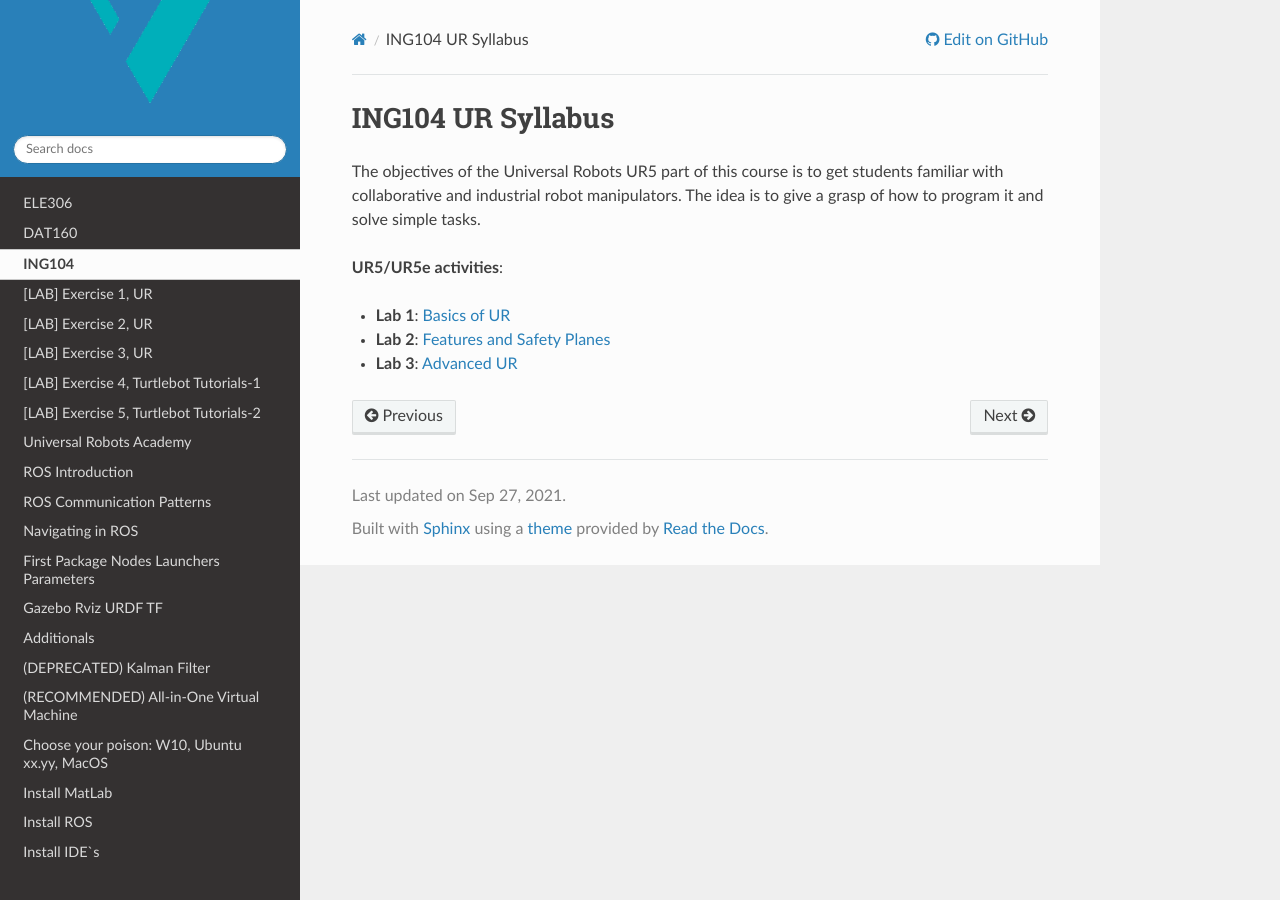
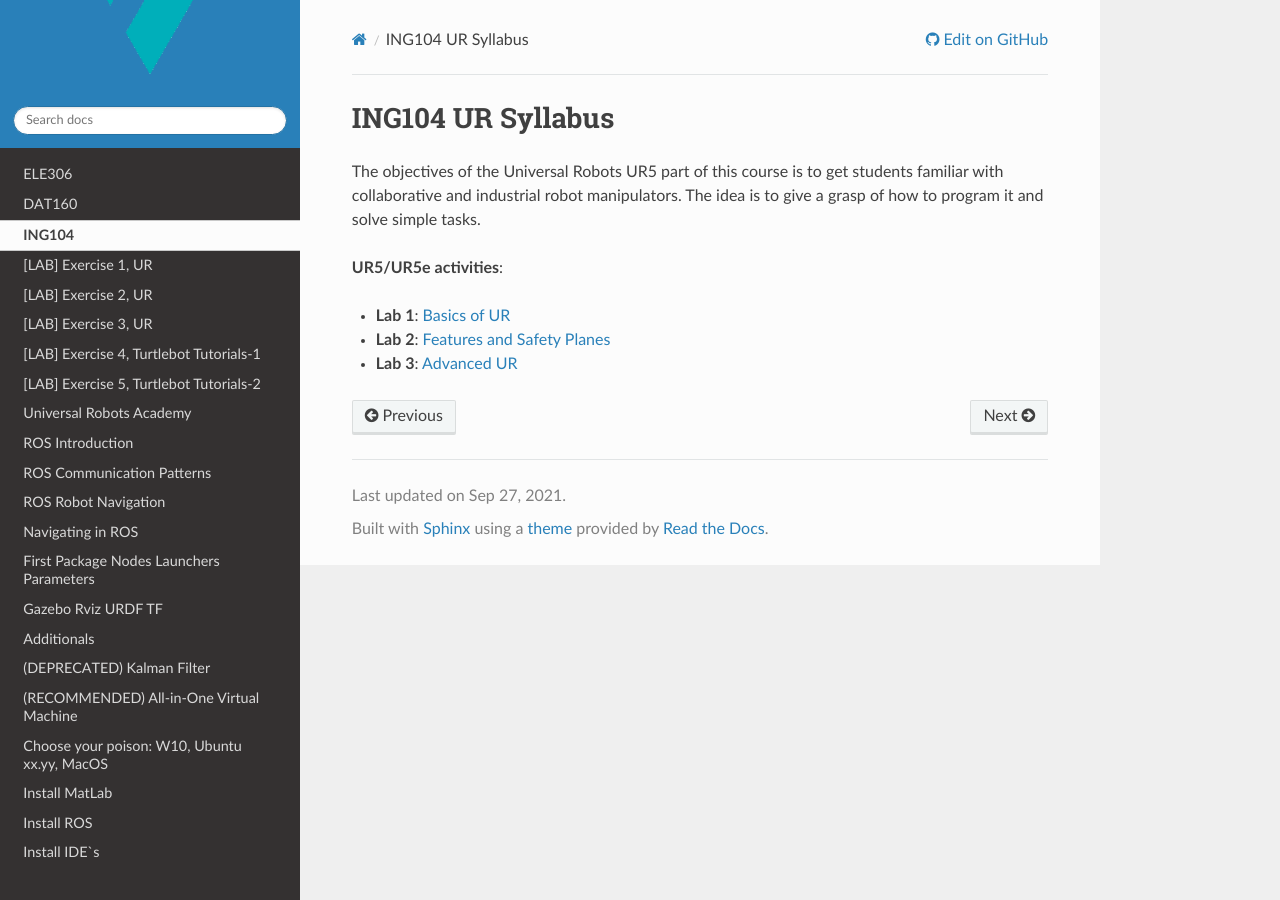
Before and after one commit to frdedynamics/robotics-lab-documentation, a Sphinx documentation site: the page built from source/texts/ing104-syllabus.rst, in a window 1280 px wide. Built offline with Sphinx 7.4.7 and the Read the Docs theme 2.0.0, drawn with Linux system fonts in a browser that asks for light colours; the version number could not be read and is left out.

Commit message:
Update index.rst

```diff
--- a/source/index.rst
+++ b/source/index.rst
@@ -25,6 +25,7 @@
       [LAB] Exercise 5, Turtlebot Tutorials-2 <texts/ros5.rst>
       Additionals <texts/additionals.rst>
       ROS Communication Patterns <texts/ros_communication.rst>
+      ROS Robot Navigation <texts/ros_robot_navigation.rst>
 
 Syllabus (LAB and ROS related part):
 --------------------------------------
@@ -58,6 +59,7 @@
    Universal Robots Academy <texts/UR_exercises.rst>
    ROS Introduction <texts/ros0.rst>
    ROS Communication Patterns <texts/ros_communication.rst>
+   ROS Robot Navigation <texts/ros_robot_navigation.rst>
    Navigating in ROS <texts/ros2.rst>
    First Package Nodes Launchers Parameters <texts/ros3.rst>
    Gazebo Rviz URDF TF <texts/ros4.rst>
```
